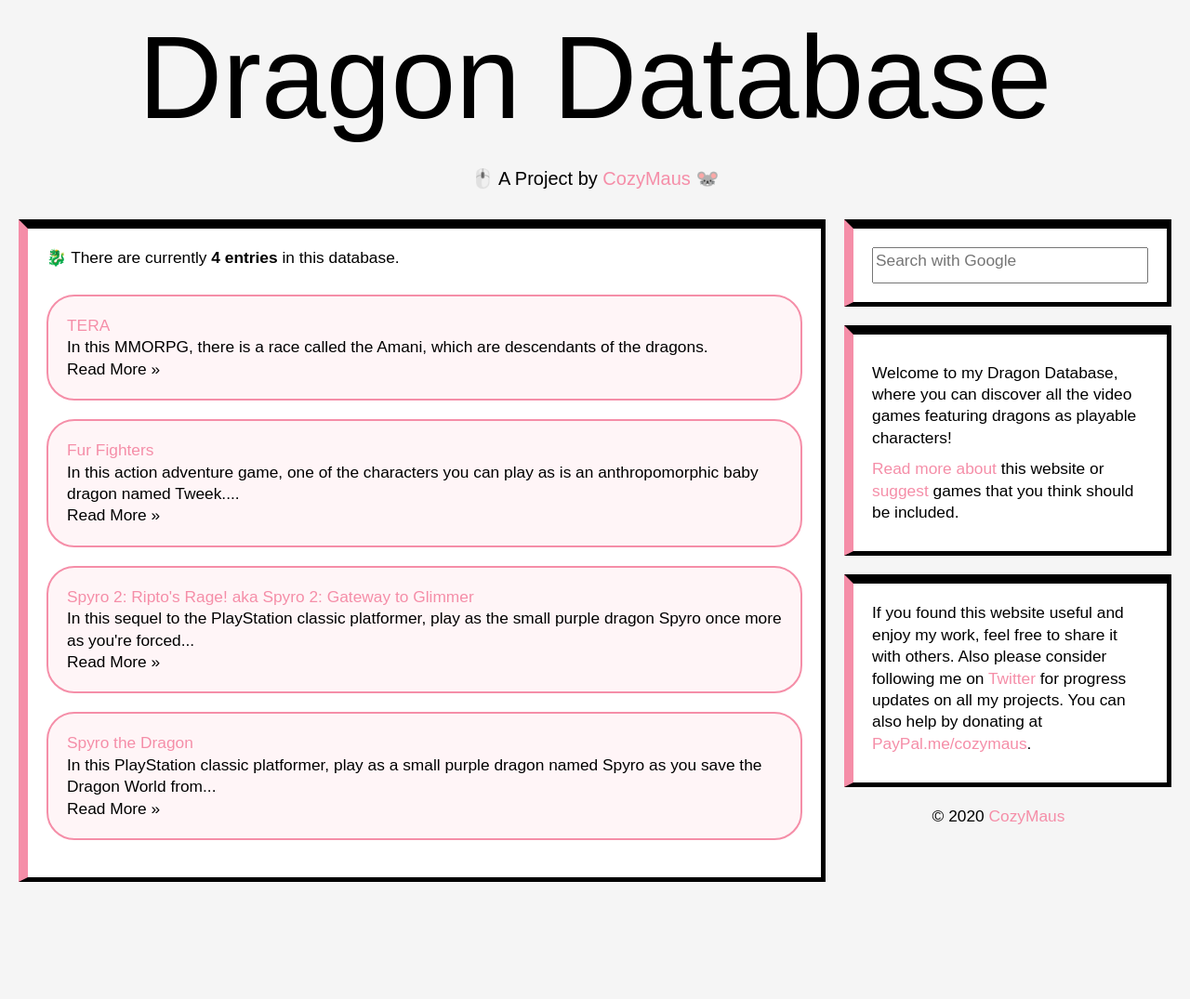
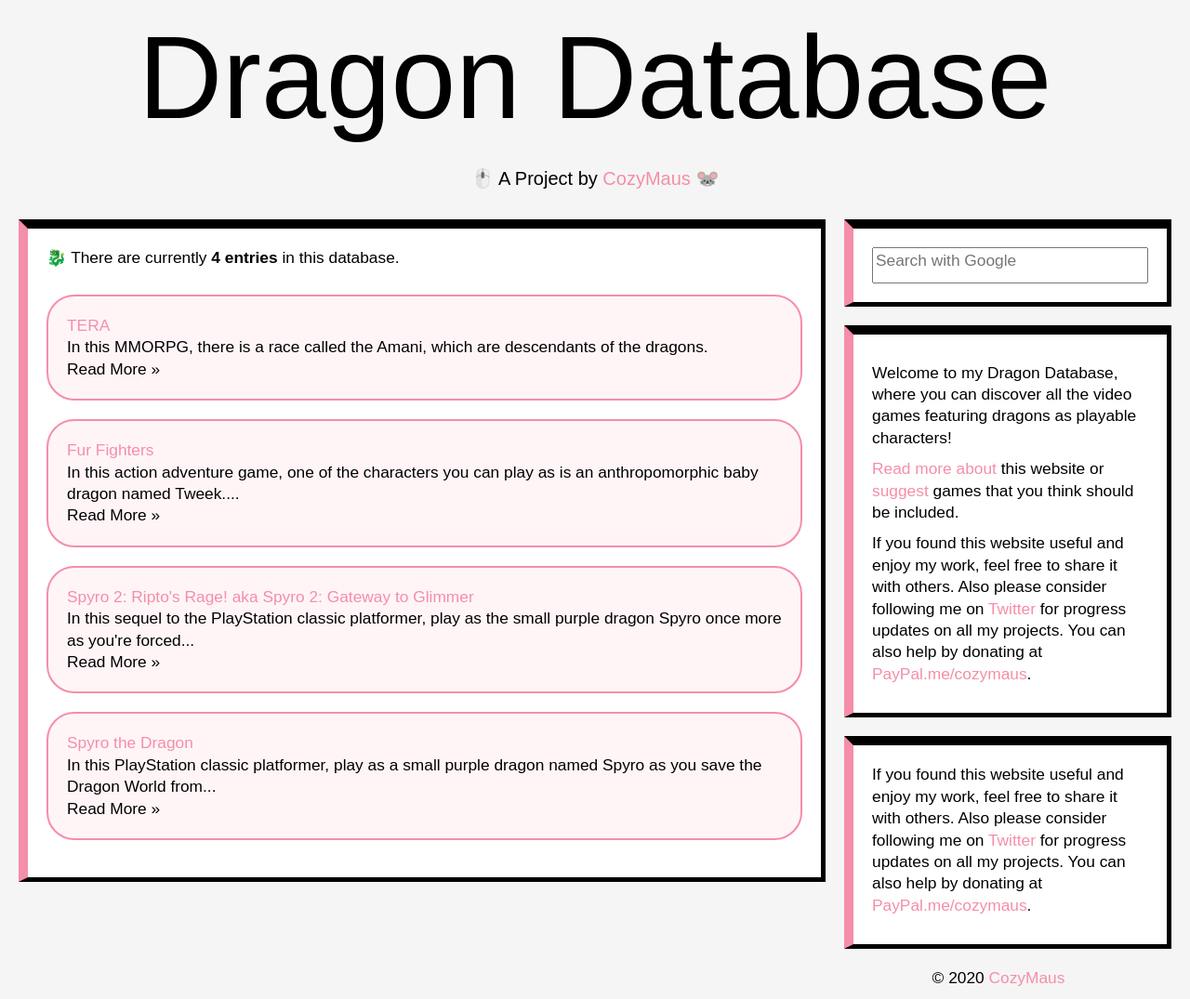
Before and after one commit to byliz/animal-game-database, a Jekyll site: the page built from index.html, in a window 1280 px wide. Shown: the whole page at 93% size. Built offline with Jekyll 4.4.1, drawn with Linux system fonts in a browser that asks for light colours; nearby versions of some CDN libraries; the list of posts is cut into pages by our own code; before the commit the page ends 949 px from its top, so only the background shows below that.

Commit message:
Update about.html

```diff
--- a/_includes/about.html
+++ b/_includes/about.html
@@ -8,4 +8,6 @@
 
 <p><a href="/about">Read more about</a> this website or <a href="/">suggest</a> games that you think should be included.</p>
 
+<p>If you found this website useful and enjoy my work, feel free to share it with others. Also please consider following me on <a href="http://twitter.com/cozymaus" target="_blank">Twitter</a> for progress updates on all my projects. You can also help by donating at <a href="https://paypal.me/cozymaus" target="_blank">PayPal.me/cozymaus</a>.</p>
+
 </div>
```
